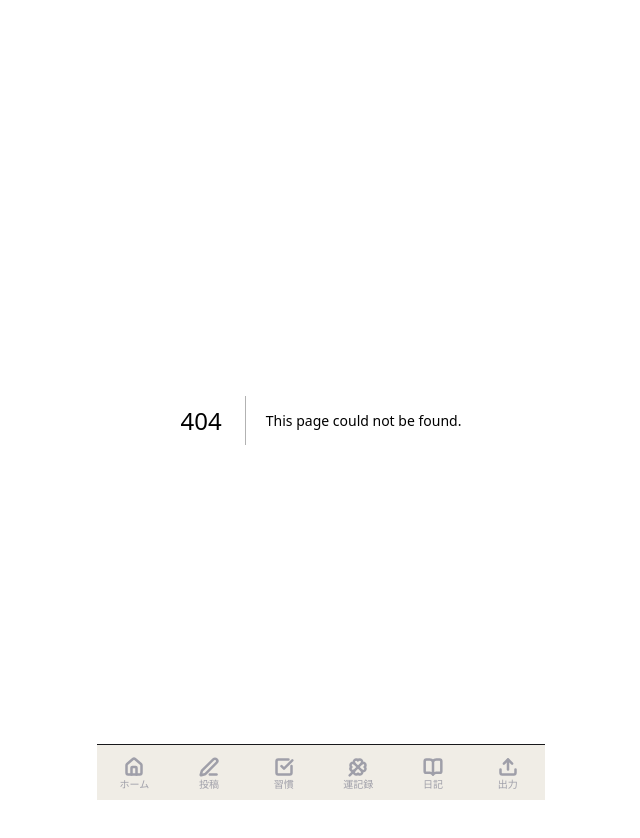
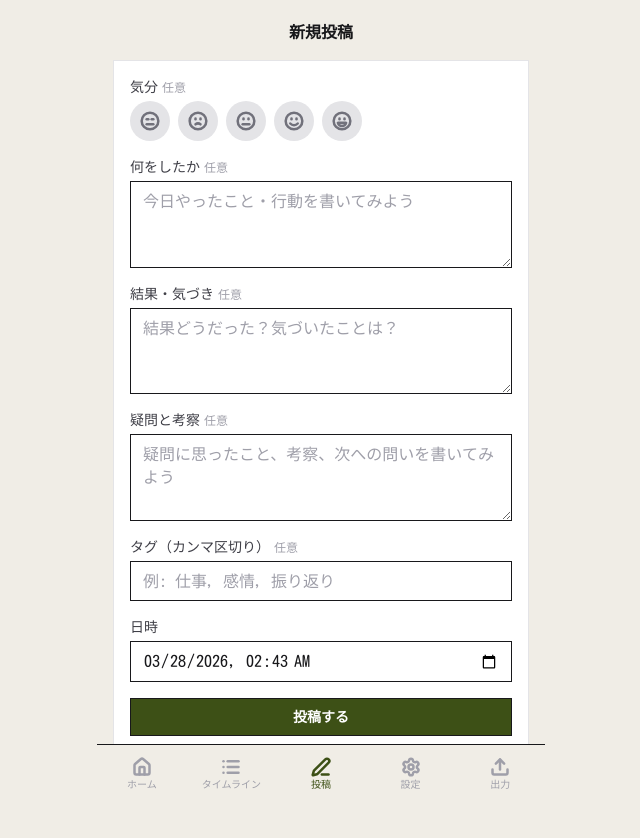
Before and after one commit to sen-sketch/self-insight-app, a Next.js app: page /post in a window 1280 px wide. Before the commit this address had no page. Shown: the top 838 px of the page, without its empty margins (319-959 px from the left). Built offline with nearby package versions, Linux system fonts and the light colour scheme.

Commit message:
Phase 5: ナビゲーション再構成

```diff
--- /dev/null
+++ b/src/app/post/page.tsx
@@ -0,0 +1,12 @@
+"use client";
+
+import dynamic from "next/dynamic";
+
+const PostPage = dynamic(
+  () => import("@/components/post/PostPage").then((mod) => mod.PostPage),
+  { ssr: false }
+);
+
+export default function Page() {
+  return <PostPage />;
+}
--- /dev/null
+++ b/src/app/settings/page.tsx
@@ -0,0 +1,12 @@
+"use client";
+
+import dynamic from "next/dynamic";
+
+const SettingsPage = dynamic(
+  () => import("@/components/settings/SettingsPage").then((mod) => mod.SettingsPage),
+  { ssr: false }
+);
+
+export default function Page() {
+  return <SettingsPage />;
+}
--- a/src/components/layout/BottomNav.tsx
+++ b/src/components/layout/BottomNav.tsx
@@ -2,15 +2,14 @@
 
 import Link from "next/link";
 import { usePathname } from "next/navigation";
-import { Home, PenLine, CheckSquare, Clover, BookOpen, Upload } from "lucide-react";
+import { Home, List, PenLine, Settings, Upload } from "lucide-react";
 import type { LucideIcon } from "lucide-react";
 
 const NAV_ITEMS: { href: string; label: string; Icon: LucideIcon }[] = [
   { href: "/",          label: "ホーム",   Icon: Home },
-  { href: "/timeline",  label: "投稿",     Icon: PenLine },
-  { href: "/tracker",   label: "習慣",     Icon: CheckSquare },
-  { href: "/luck",      label: "運記録",   Icon: Clover },
-  { href: "/metadiary", label: "日記",     Icon: BookOpen },
+  { href: "/timeline",  label: "タイムライン", Icon: List },
+  { href: "/post",      label: "投稿",     Icon: PenLine },
+  { href: "/settings",  label: "設定",     Icon: Settings },
   { href: "/export",    label: "出力",     Icon: Upload },
 ];
 
--- /dev/null
+++ b/src/components/post/PostPage.tsx
@@ -0,0 +1,37 @@
+"use client";
+
+import { useState } from "react";
+import type { Habit, CreatePostInput } from "@/lib/types";
+import { getHabits, addPost } from "@/storage";
+import { UnifiedPostForm } from "./UnifiedPostForm";
+
+export function PostPage() {
+  const [habits] = useState<Habit[]>(() => getHabits());
+  const [submitted, setSubmitted] = useState(false);
+  const [formKey, setFormKey] = useState(0);
+
+  function handleSubmit(data: CreatePostInput) {
+    addPost(data);
+    setSubmitted(true);
+    setFormKey((k) => k + 1);
+    setTimeout(() => setSubmitted(false), 2000);
+  }
+
+  return (
+    <div className="flex flex-col gap-4">
+      <h1 className="text-center text-base font-bold text-zinc-900">新規投稿</h1>
+
+      {submitted && (
+        <p className="border border-[#3d5016] bg-[#f0ede6] px-3 py-2 text-center text-sm font-medium text-[#3d5016]">
+          投稿しました
+        </p>
+      )}
+
+      <UnifiedPostForm
+        key={formKey}
+        habits={habits}
+        onSubmit={handleSubmit}
+      />
+    </div>
+  );
+}
--- /dev/null
+++ b/src/components/settings/SettingsPage.tsx
@@ -0,0 +1,12 @@
+"use client";
+
+import { HabitPage } from "@/components/habit/HabitPage";
+
+export function SettingsPage() {
+  return (
+    <div className="flex flex-col gap-6">
+      <h1 className="text-center text-base font-bold text-zinc-900">設定</h1>
+      <HabitPage />
+    </div>
+  );
+}
```
Also changed, not shown: 1 other file (tests, documents, lock files or other folders).
